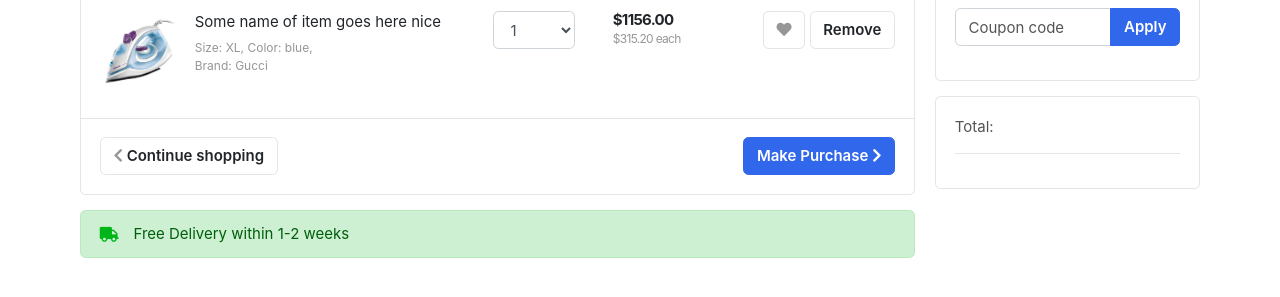
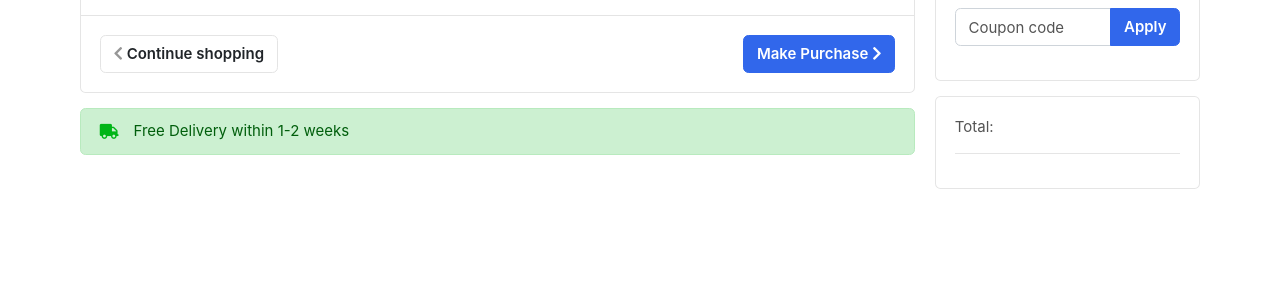
Before and after one commit to soham2312/Ecommerce, a Django app: page /accounts/cart/ in a window 1280 px wide. Shown: the part 198-495 px from the top of the page. Run offline with Django 4.2, Linux system fonts and the light colour scheme; a user stored in the database is signed in; data comes from the database, SQL or seed files in the repository; both versions use the stored data as it was after the commit; some libraries are stand-ins or nearby versions; some web fonts are replaced.

Commit message:
Cart Error Resolved

```diff
--- a/ecomm/accounts/views.py
+++ b/ecomm/accounts/views.py
@@ -73,14 +73,14 @@ def activate_email(request , email_token):
         return HttpResponse('Invalid Email token')
 
 def add_to_cart(request,uid):
-    variant=request.GET.get('variant')
+    variant=request.GET.get('size')
     product=Product.objects.get(uid=uid)
     user=request.user
     cart,_=Cart.objects.get_or_create(user=user,is_paid=False)
     cart_item=Cartitems.objects.create(cart=cart,product=product)
 
     if variant:
-        variant=request.GET.get('variant')
+        variant=request.GET.get('size')
         size=SizeVariant.objects.get(size_name=variant)
         cart_item.size=size
         cart_item.save()
--- a/ecomm/templates/accounts/cart.html
+++ b/ecomm/templates/accounts/cart.html
@@ -17,42 +17,13 @@
     </tr>
     </thead>
     <tbody>
-        <tr>
-            <td>
-                <figure class="itemside">
-                    <div class="aside"><img src="images/items/1.jpg" class="img-sm"></div>
-                    <figcaption class="info">
-                        <a href="#" class="title text-dark">Some name of item goes here nice</a>
-                        <p class="text-muted small">Size: XL, Color: blue, <br> Brand: Gucci</p>
-                    </figcaption>
-                </figure>
-            </td>
-            <td>
-                <select class="form-control">
-                    <option>1</option>
-                    <option>2</option>
-                    <option>3</option>
-                    <option>4</option>
-                </select>
-            </td>
-            <td>
-                <div class="price-wrap">
-                    <var class="price">$1156.00</var>
-                    <small class="text-muted">$315.20 each </small>
-                </div> <!-- price-wrap .// -->
-            </td>
-            <td class="text-right">
-            <a data-original-title="Save to Wishlist" title="" href="" class="btn btn-light" data-toggle="tooltip"> <i class="fa fa-heart"></i></a>
-            <a href="" class="btn btn-light"> Remove</a>
-            </td>
-        </tr>
-    {% for cart_item in cart_items.all %}
+    {% for cart_item in request.user.carts.cart_items.all %}
     <tr>
         <td>
             <figure class="itemside">
-                <div class="aside"><img src="images/items/2.jpg" class="img-sm"></div>
+                <div class="aside"><img src="/media/{{product.product_images.first.image}}" class="img-sm"></div>
                 <figcaption class="info">
-                    <a href="#" class="title text-dark">{{cart_item.product.product_name}}</a>
+                    <a href="" class="title text-dark">{{cart_item.product.product_name}}</a>
                     <p class="text-muted small">Size: {{cart_item.size}}, Color: {{cart_item.color}}, <br> Brand: Gucci</p>
                 </figcaption>
             </figure>
@@ -67,7 +38,7 @@
         </td>
         <td>
             <div class="price-wrap">
-                <var class="price">${{cart_item.get_correct_price}}</var>
+                <var class="price">${{cart_item.get_product_price}}</var>
             </div> <!-- price-wrap .// -->
         </td>
         <td class="text-right">
@@ -111,7 +82,7 @@
                 <div class="card-body">
                         <dl class="dlist-align">
                           <dt>Total:</dt>
-                          <dd class="text-right  h5"><strong>{{cart.get_cart_total}}</strong></dd>
+                          <dd class="text-right  h5"><strong>{{request.user.carts.get_cart_total}}</strong></dd>
                         </dl>
                         <hr>
                 </div> <!-- card-body.// -->
--- a/ecomm/templates/products/products.html
+++ b/ecomm/templates/products/products.html
@@ -86,7 +86,8 @@
                        {{selected_size}}
                       <input type="hidden" name="size" value="{{size.size_name}}">
                         <label class="custom-control custom-radio custom-control-inline">
-                          <input type="radio" onchange="get_correct_price('{{size.size_name}}')"  name="select_size"   class="custom-control-input">
+                          <input type="radio"  checked="" onchange="get_correct_price('{{size.size_name}}')" name="select_size" class="custom-control-input">
+                          <!-- <input type="radio" onchange="get_correct_price('{{size.size_name}}')" checked=""  name="select_size"   class="custom-control-input"> -->
                           <div class="custom-control-label">{{size.size_name}}</div>
                         </label>
                         {% endfor %}
```
Also changed, not shown: ecomm/accounts/models.py (+2 -7 lines), ecomm/db.sqlite3.
